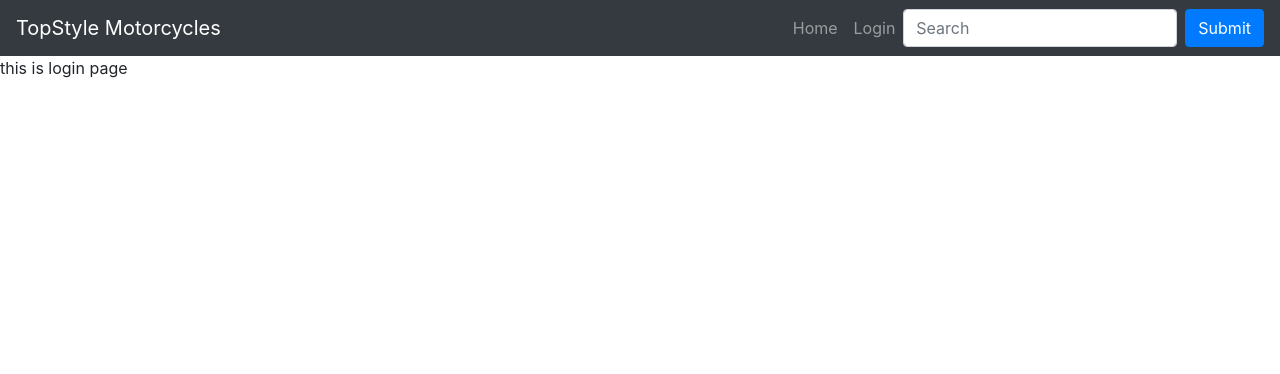
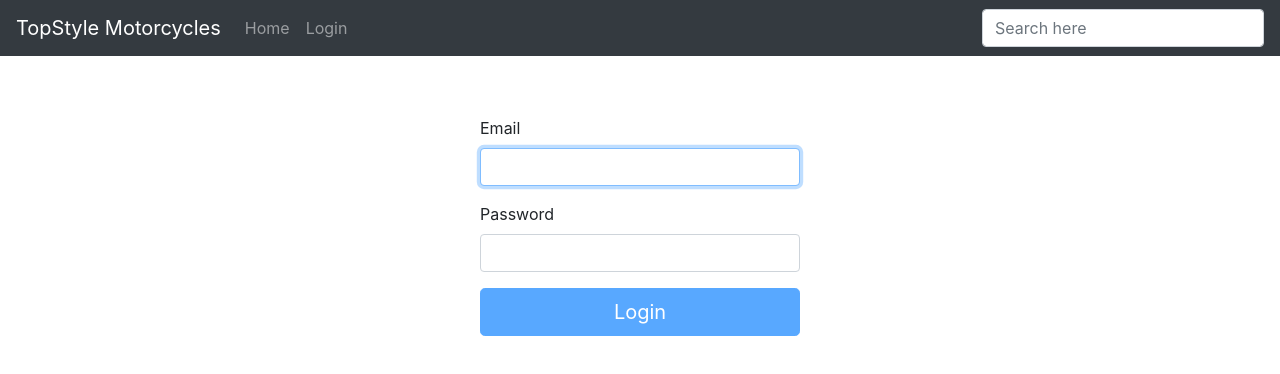
Before and after one commit to pops-git/webbshop, a React (Create React App) app: page /Login in a window 1280 px wide. Shown: the top 374 px of the page. Built offline with nearby package versions, Linux system fonts and the light colour scheme.

Commit message:
login with arrow functions instead of href

```diff
--- /dev/null
+++ b/src/Components/Views/Login/Login.css
@@ -0,0 +1,10 @@
+@media all and (min-width: 480px) {
+  .Login {
+    padding: 60px 0;
+  }
+
+  .Login form {
+    margin: 0 auto;
+    max-width: 320px;
+  }
+}
--- a/src/Components/Views/Login/Login.jsx
+++ b/src/Components/Views/Login/Login.jsx
@@ -1,7 +1,54 @@
-import React from 'react';
+import React, { useState } from "react";
+import Form from "react-bootstrap/Form";
+import Button from "react-bootstrap/Button";
+import { useWebshop } from "../../../ContextProviders/WebshopContext";
+import "./Login.css";
 
 export const Login = () => {
+  const [email, setEmail] = useState("");
+  const [password, setPassword] = useState("");
+  const {loginUser, isAuthenticated} = useWebshop()
+
+  function validateForm() {
+    return email.length > 0 && password.length > 0;
+  }
+
+  function handleSubmit(event) {
+    event.preventDefault();
+    loginUser(email, password)
+  }
+
+  if(isAuthenticated){
     return (
-        <p>this is login page</p>
+      <p>Logged In!</p>
     )
+  }
+  else{
+    return (
+      <div className="Login">
+        <Form onSubmit={handleSubmit}>
+          <Form.Group size="lg" controlId="email">
+            <Form.Label>Email</Form.Label>
+            <Form.Control
+              autoFocus
+              type="email"
+              value={email}
+              onChange={(e) => setEmail(e.target.value)}
+            />
+          </Form.Group>
+          <Form.Group size="lg" controlId="password">
+            <Form.Label>Password</Form.Label>
+            <Form.Control
+              type="password"
+              value={password}
+              onChange={(e) => setPassword(e.target.value)}
+            />
+          </Form.Group>
+          <Button block size="lg" type="submit" disabled={!validateForm()}>
+            Login
+          </Button>
+        </Form>
+      </div>
+    );
+  }
 }
--- a/src/Components/Views/Products/Product.jsx
+++ b/src/Components/Views/Products/Product.jsx
@@ -1,10 +1,15 @@
 import React from 'react';
 import Card from 'react-bootstrap/Card';
 import Button from 'react-bootstrap/Button';
+import { useHistory } from 'react-router-dom';
 
 export const Product = ({product}) => {
+    let history = useHistory()
+    /* const url = `/ProductDetailed/${product.productId}` */
 
-    const url = `/ProductDetailed/${product.productId}`
+    const viewProduct = () => {
+        history.push(`/ProductDetailed/${product.productId}`)
+    }
 
     const cardStyle = {
         maxWidth: '21rem',
@@ -24,7 +29,7 @@
                     <h6>{product.category}</h6>
                     <h6>{product.price} SEK</h6>
                 </Card.Text>
-                <Button variant="primary" href = {url}>Info</Button>
+                <Button variant="primary" onClick={() => {viewProduct()}}>Info</Button>
             </Card.Footer>
         </Card>
     )
--- a/src/Components/Views/Products/ProductDetailed.jsx
+++ b/src/Components/Views/Products/ProductDetailed.jsx
@@ -16,10 +16,9 @@
 
     const url = `/Buy/${product.productId}`
 
-    let details = (<></>)
     if(canShowProduct){
-        details = (
-            <Card bg='light' text='dark' style={{ width: '30rem', height: '45rem' }}>
+        return (
+            <Card className="mx-auto" bg='light' text='dark' style={{ width: '30rem', height: '45rem', marginTop: '3rem' }}>
                 <Card.Header>
                     <Card.Title>{product.name}</Card.Title>
                 </Card.Header>
@@ -39,9 +38,9 @@
             </Card>
         )
     }
-    return (
-        <div className="grid-item">
-            {details}
-        </div>
-    )
+    else{
+        return (
+            <></>
+        )
+    }
 }
--- a/src/Components/Views/TopStyleNavbar.jsx
+++ b/src/Components/Views/TopStyleNavbar.jsx
@@ -1,25 +1,51 @@
 import React, {useRef} from 'react';
+import { useHistory } from 'react-router-dom';
 import { useWebshop } from "../../ContextProviders/WebshopContext";
 import { Navbar,Nav, Form, FormControl, Button } from 'react-bootstrap'
 
 export const TopStyleNavbar = () => {
-    const {products, searchProducts} = useWebshop()
+    const {searchProducts, isAuthenticated, userHasAuthenticated} = useWebshop()
     const searchText = useRef()
+    let history = useHistory()
+
+    console.log(isAuthenticated)
 
     const handleSubmit = (e) => {
         e.preventDefault()
         searchProducts(searchText.current.value)
     }
 
+    const goHome = () => {
+        history.push('/')
+    }
+
+    const signOut = () => {
+        userHasAuthenticated(false)
+        console.log("logging out...")
+        history.push('/')
+    }
+
+    let loggedIn = (
+        <Nav.Link href="/Login">Login</Nav.Link>
+    )
+
+    if(isAuthenticated){
+        loggedIn = (
+            <Nav.Link onClick={() => {signOut()}}>Logout</Nav.Link>
+        )
+    }
+
     return (
         <Navbar bg="dark" variant="dark">
-            <Navbar.Brand href="/">TopStyle Motorcycles</Navbar.Brand>
+            <div onClick={() => {goHome()}}>
+                <Navbar.Brand>TopStyle Motorcycles</Navbar.Brand>
+            </div>
             <Nav className="mr-auto container-fluid">
-                <Nav.Link className="ml-auto" href="/">Home</Nav.Link>
-                <Nav.Link href="/Login">Login</Nav.Link>
-                <Form inline onSubmit={handleSubmit}>
-                    <FormControl type="text" ref={searchText} placeholder="Search" className=" mr-sm-2" />
-                    <Button type="submit">Submit</Button>
+                {/* <Nav.Link  href="/">Home</Nav.Link> */}
+                <Nav.Link onClick={() => {goHome()}}>Home</Nav.Link>
+                {loggedIn}
+                <Form className="ml-auto">
+                    <FormControl type="text" ref={searchText} placeholder="Search here" className=" mr-sm-2" onChange={handleSubmit} />
                 </Form>
             </Nav>
         </Navbar>
--- a/src/ContextProviders/WebshopContext.js
+++ b/src/ContextProviders/WebshopContext.js
@@ -14,6 +14,7 @@
     const[products, setProducts] = useState("")
     const[product, setProduct] = useState("")
     const[user, setUser] = useState("")
+    const[isAuthenticated, userHasAuthenticated] = useState(false);
     let history = useHistory()
 
     const getProducts = async () => {
@@ -34,19 +35,24 @@
         setProduct(await productInfo)
     }
 
-    const getUser = async (email, password) => {
+    const loginUser = async (email, password) => {
         let userObj = await GetUserByLoginCredentials(email, password)
         setUser(await userObj)
+        if(userObj !== undefined){
+            userHasAuthenticated(true)
+        }
     }
 
     const value = {
+        isAuthenticated,
+        userHasAuthenticated,
         products,
         getProducts,
         searchProducts,
         product,
         getProduct,
         user,
-        getUser
+        loginUser
     }
     return (
         <webshopContext.Provider value={value}>{children}</webshopContext.Provider>
--- a/src/Functions/API/GetUserByLoginCredentials.js
+++ b/src/Functions/API/GetUserByLoginCredentials.js
@@ -1,5 +1,10 @@
 export const GetUserByLoginCredentials = async (email, password) => {
     const url = `http://localhost:52382/api/User/${email}/${password}`
     const response = await fetch(url)
-    return await response.json()
+    if(response.status === 200){
+        return await response.json()
+    }
+    else{
+        return undefined
+    }
 }
```
Also changed, not shown: src/Components/Views/User/LoginUser.jsx (deleted, +0 -30 lines), src/Components/Views/User/User.jsx (deleted, +0 -9 lines).
